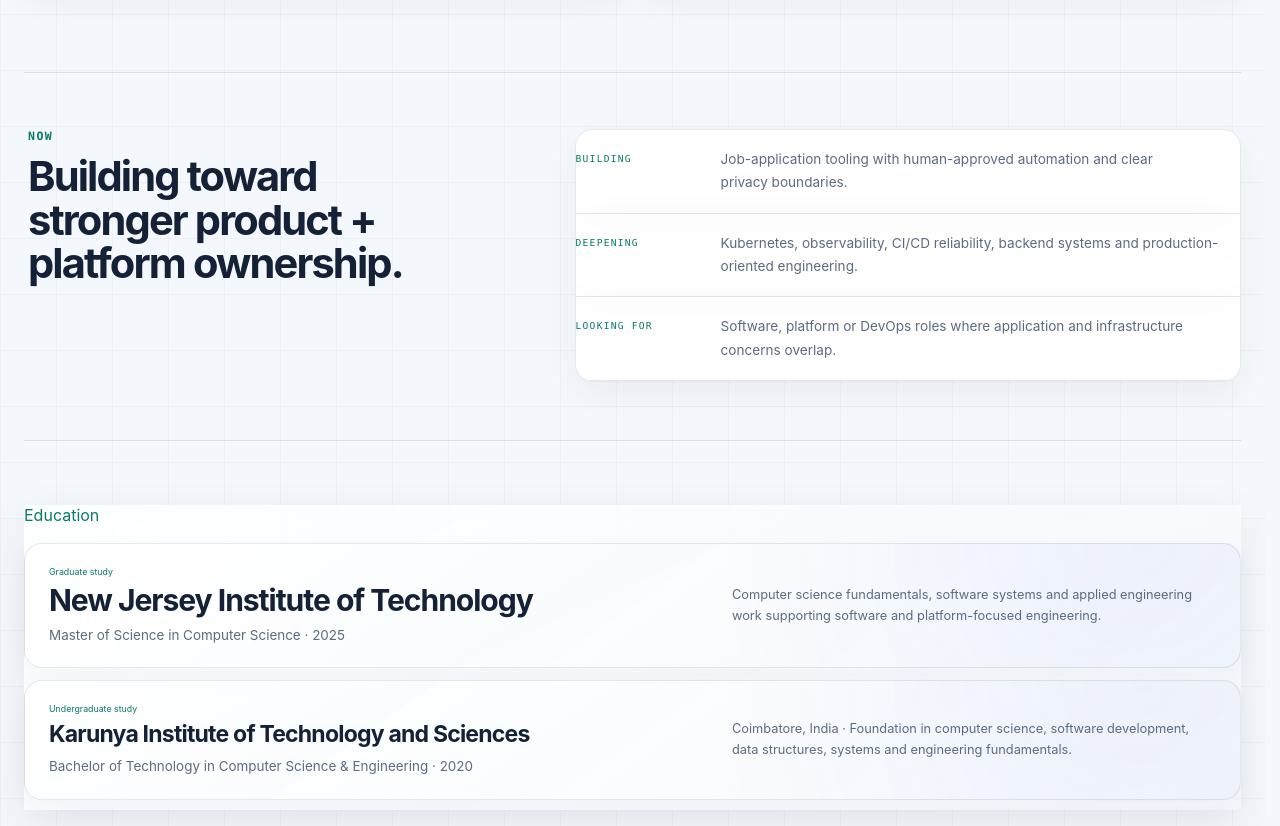
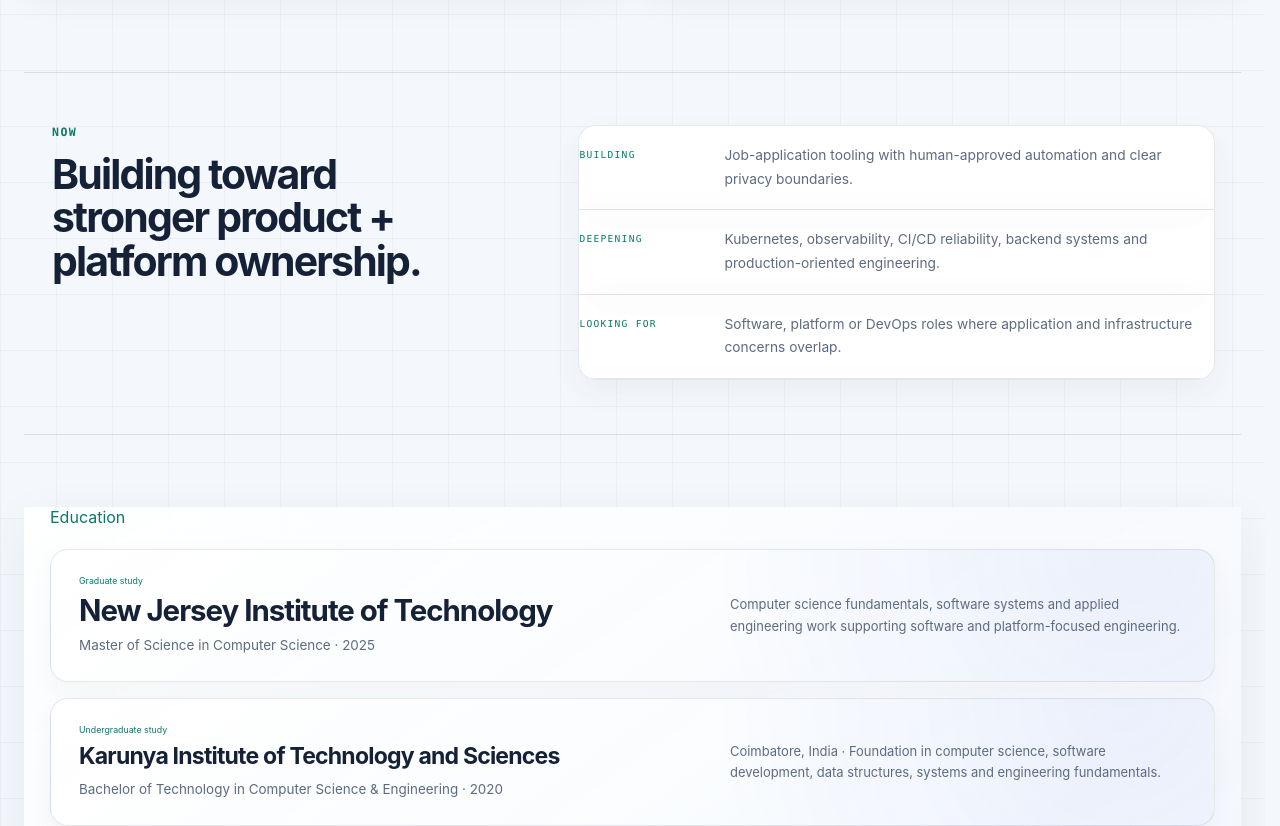
Before and after one commit to SamuelSudeepAyyala/samuel-sudeep-portfolio, an Angular app: page / in a window 1280 px wide. Shown: the part 6720-7546 px from the top of the page. Built offline with nearby package versions, Linux system fonts and the light colour scheme.

Commit message:
Balance Now and education spacing

```diff
--- a/public/now-polish.css
+++ b/public/now-polish.css
@@ -2,10 +2,10 @@
 
 .now.section-pad {
   margin-top: 68px;
-  padding: 56px 0 58px !important;
+  padding: 52px 26px 54px !important;
   display: grid;
   grid-template-columns: minmax(0, .9fr) minmax(0, 1.1fr);
-  gap: clamp(38px, 5vw, 68px);
+  gap: clamp(42px, 5vw, 70px);
   align-items: center;
   border: 0 !important;
   border-top: 1px solid var(--line) !important;
@@ -13,22 +13,23 @@
   border-radius: 0 !important;
   background: transparent !important;
   box-shadow: none !important;
+  box-sizing: border-box;
 }
 
 .now.section-pad > div:first-child {
   min-width: 0;
-  padding-left: 4px;
+  padding-left: 2px;
 }
 
 .now.section-pad .eyebrow {
-  margin-bottom: 12px;
+  margin-bottom: 14px;
 }
 
 .now.section-pad h2 {
-  max-width: 540px;
+  max-width: 560px;
   margin: 0;
-  font-size: clamp(2.1rem, 3.25vw, 3.35rem) !important;
-  line-height: 1.05 !important;
+  font-size: clamp(2.1rem, 3.2vw, 3.3rem) !important;
+  line-height: 1.06 !important;
   letter-spacing: -.045em;
   text-wrap: balance;
 }
@@ -45,10 +46,10 @@
 
 .now-grid > div {
   min-width: 0;
-  padding: 16px 18px;
+  padding: 19px 22px;
   display: grid;
-  grid-template-columns: 88px minmax(0, 1fr);
-  gap: 18px;
+  grid-template-columns: 92px minmax(0, 1fr);
+  gap: 20px;
   align-items: start;
   border-bottom: 1px solid var(--line);
 }
@@ -68,20 +69,21 @@
 .now-grid p {
   margin: 0;
   color: var(--muted-strong);
-  font-size: .85rem;
-  line-height: 1.6;
+  font-size: .86rem;
+  line-height: 1.62;
   text-wrap: pretty;
 }
 
-/* Education is a normal section, not another giant full-width card. */
+/* Education uses a normal section rhythm with an inner gutter. */
 .education.section-pad {
-  margin-top: 64px !important;
-  padding: 0 0 10px !important;
+  margin-top: 72px !important;
+  padding: 0 26px 34px !important;
   display: block !important;
   border: 0 !important;
   border-radius: 0 !important;
   background: transparent !important;
   box-shadow: none !important;
+  box-sizing: border-box;
 }
 
 .education-main {
@@ -89,20 +91,20 @@
 }
 
 .education-main > .eyebrow {
-  margin-bottom: 18px;
+  margin: 0 0 22px;
 }
 
 .education-list {
   display: grid;
-  gap: 12px;
+  gap: 16px;
 }
 
 .education-entry {
   min-width: 0;
-  padding: 22px 24px;
+  padding: 25px 28px;
   display: grid;
   grid-template-columns: minmax(0, 1.15fr) minmax(260px, .85fr);
-  gap: 28px;
+  gap: 34px;
   align-items: center;
   border: 1px solid var(--line);
   border-radius: 18px;
@@ -119,17 +121,17 @@
 }
 
 .education-entry h2 {
-  font-size: clamp(1.55rem, 2.35vw, 2.25rem) !important;
-  line-height: 1.08 !important;
+  font-size: clamp(1.55rem, 2.3vw, 2.2rem) !important;
+  line-height: 1.1 !important;
 }
 
 .education-entry h3 {
   font-size: clamp(1.25rem, 1.8vw, 1.65rem);
-  line-height: 1.15;
+  line-height: 1.16;
 }
 
 .education-entry .degree-meta {
-  margin: 8px 0 0;
+  margin: 9px 0 0;
   color: var(--muted);
   font-size: .84rem;
   line-height: 1.55;
@@ -138,20 +140,20 @@
 .education-entry .education-detail {
   margin: 0;
   color: var(--muted);
-  font-size: .8rem;
-  line-height: 1.62;
+  font-size: .81rem;
+  line-height: 1.65;
   text-wrap: pretty;
 }
 
 .education-entry .mono {
   display: block;
-  margin-bottom: 7px;
+  margin-bottom: 8px;
   color: var(--accent-2);
   font-size: .55rem;
 }
 
 html[data-theme="light"] app-home .now-grid {
-  background: rgba(255,255,255,.82);
+  background: rgba(255,255,255,.84);
   border-color: rgba(28,44,68,.10);
   box-shadow: 0 12px 30px rgba(53,71,99,.05);
 }
@@ -167,7 +169,7 @@ html[data-theme="light"] app-home .now-grid p {
 html[data-theme="light"] app-home .education-entry {
   background:
     radial-gradient(circle at 92% 0%, rgba(81,110,232,.07), transparent 38%),
-    linear-gradient(145deg, rgba(255,255,255,.94), rgba(246,249,253,.92));
+    linear-gradient(145deg, rgba(255,255,255,.96), rgba(246,249,253,.94));
   border-color: rgba(28,44,68,.10);
   box-shadow: 0 10px 26px rgba(53,71,99,.045);
 }
@@ -175,8 +177,8 @@ html[data-theme="light"] app-home .education-entry {
 @media (max-width: 1180px) {
   .now.section-pad {
     grid-template-columns: 1fr;
-    gap: 24px;
-    padding-block: 46px 48px !important;
+    gap: 28px;
+    padding: 44px 24px 46px !important;
   }
 
   .now.section-pad h2 {
@@ -188,7 +190,7 @@ html[data-theme="light"] app-home .education-entry {
 @media (max-width: 820px) {
   .education-entry {
     grid-template-columns: 1fr;
-    gap: 12px;
+    gap: 14px;
     align-items: start;
   }
 }
@@ -196,8 +198,8 @@ html[data-theme="light"] app-home .education-entry {
 @media (max-width: 700px) {
   .now.section-pad {
     margin-top: 38px;
-    padding-block: 34px 36px !important;
-    gap: 20px;
+    padding: 34px 16px 36px !important;
+    gap: 22px;
   }
 
   .now.section-pad h2 {
@@ -210,8 +212,8 @@ html[data-theme="light"] app-home .education-entry {
 
   .now-grid > div {
     grid-template-columns: 1fr;
-    gap: 7px;
-    padding: 15px 16px;
+    gap: 8px;
+    padding: 17px 18px;
   }
 
   .now-grid .mono {
@@ -219,11 +221,20 @@ html[data-theme="light"] app-home .education-entry {
   }
 
   .education.section-pad {
-    margin-top: 44px !important;
+    margin-top: 48px !important;
+    padding: 0 16px 26px !important;
+  }
+
+  .education-main > .eyebrow {
+    margin-bottom: 18px;
+  }
+
+  .education-list {
+    gap: 14px;
   }
 
   .education-entry {
-    padding: 17px;
+    padding: 19px 18px;
     border-radius: 15px;
   }
 }
```
